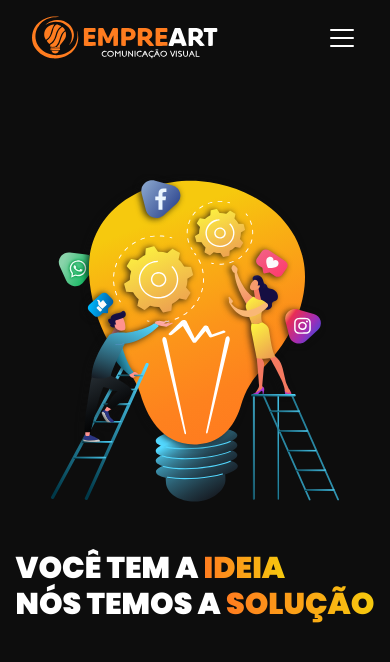
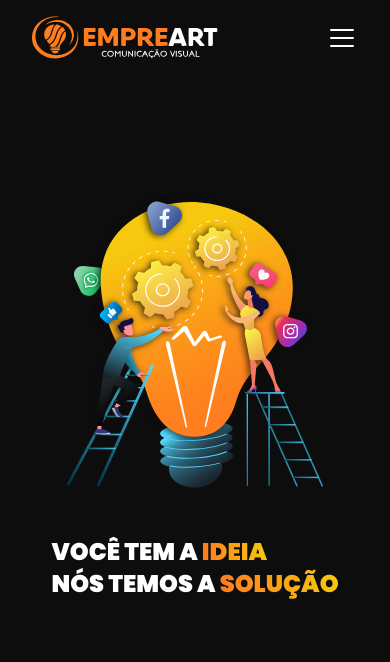
Before and after one commit to vitordcode/empreart, a React (Vite) app: page / in a window 390 px wide. Shown: the top 662 px of the page. Built offline with nearby package versions, Linux system fonts and the light colour scheme.

Commit message:
editando responsivo lampada

```diff
--- a/src/components/Header.jsx
+++ b/src/components/Header.jsx
@@ -52,9 +52,9 @@ export function Header() {
 
       <section className="h-screen flex flex-col-reverse justify-center items-center">
         <div className="py-12">
-          <h1 className="text-white font-extrabold uppercase text-3xl">Você tem a <span className='text-transparent bg-clip-text bg-gradient-to-r from-orange to-yellow'>Ideia</span><br></br> Nós temos a <span className='text-transparent bg-clip-text bg-gradient-to-r from-orange to-yellow'>Solução</span></h1>
+          <h1 className="text-white font-extrabold uppercase text-2xl">Você tem a <span className='text-transparent bg-clip-text bg-gradient-to-r from-orange to-yellow'>Ideia</span><br></br> Nós temos a <span className='text-transparent bg-clip-text bg-gradient-to-r from-orange to-yellow'>Solução</span></h1>
         </div>
-        <img className="w-72" src={lampada} alt="Lampada Header" />
+        <img className="w-64" src={lampada} alt="Lampada Header" />
       </section>
     </header>
   )
```
